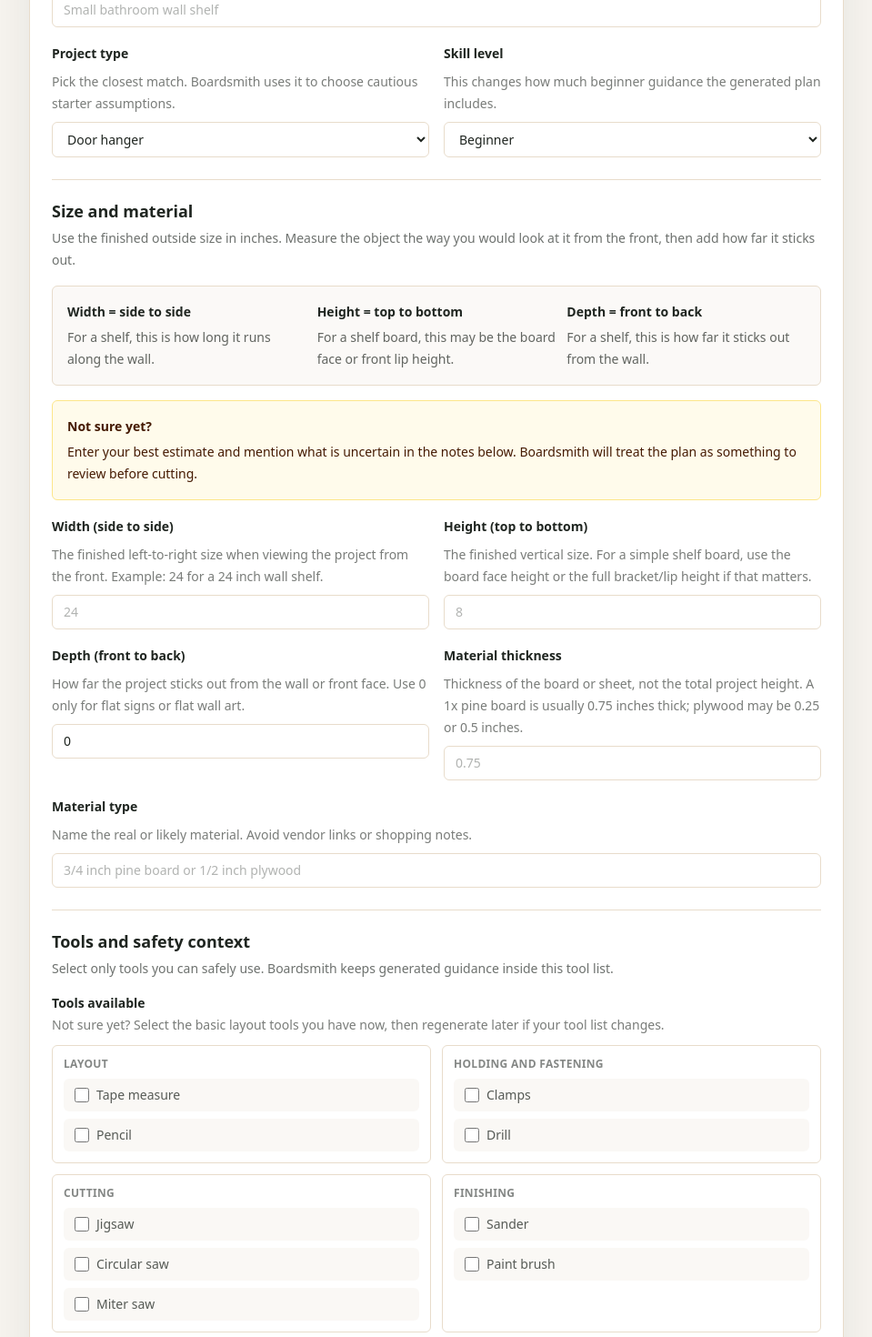
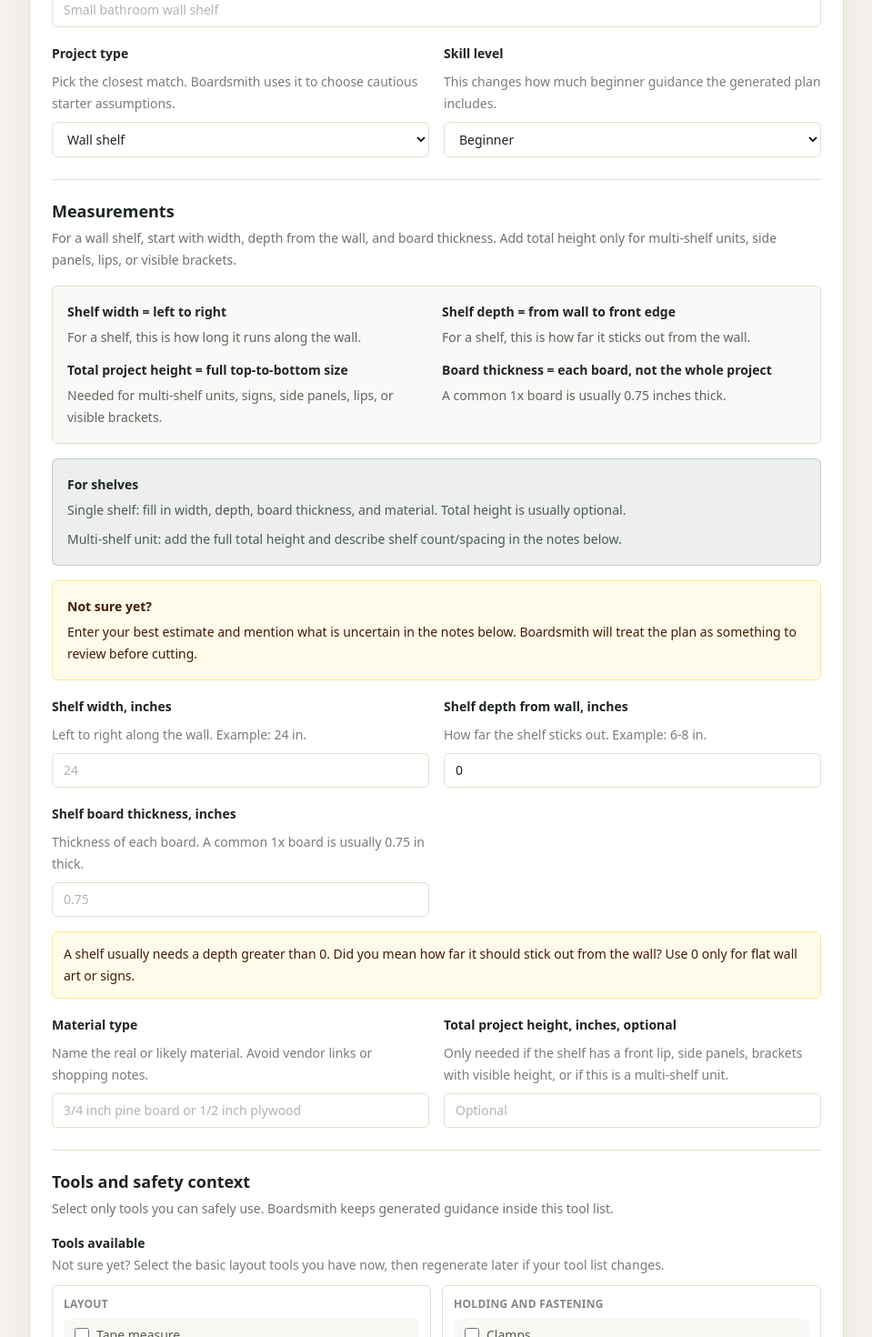
Before and after one commit to byonk19-svg/Boardsmith, a Next.js app: page /projects/new in a window 1280 px wide. Shown: the part 840-2310 px from the top of the page at 91% size, without its empty margins (160-1119 px from the left). Built offline with nearby package versions, Linux system fonts and the light colour scheme.

Commit message:
Clarify wall shelf measurements

```diff
--- a/app/projects/new/page.tsx
+++ b/app/projects/new/page.tsx
@@ -2,11 +2,13 @@ import { cookies } from "next/headers";
 import Link from "next/link";
 import { findProjectIntakeExample, projectIntakeExamples } from "@/lib/projects/intake-examples";
 import { decodeProjectIntakeDraft, projectIntakeDraftCookieName } from "@/lib/projects/intake-draft";
-import { projectTypeLabels, projectTypes, skillLevels, toolLabels, type ToolOption } from "@/lib/projects/types";
+import { projectTypeLabels, projectTypes, skillLevels, toolLabels, type ProjectType, type ToolOption } from "@/lib/projects/types";
+
+const intakeProjectTypes: ProjectType[] = ["simple_shelf", ...projectTypes.filter((type) => type !== "simple_shelf")];
 
 const intakeSections = [
   { id: "project-basics", label: "Basics", detail: "Name and template" },
-  { id: "size-material", label: "Size", detail: "Dimensions and material" },
+  { id: "size-material", label: "Measurements", detail: "Shelf size and boards" },
   { id: "tools-safety", label: "Tools", detail: "Safe equipment" },
   { id: "use-constraints", label: "Use", detail: "Location and cautions" },
 ] as const;
@@ -19,9 +21,10 @@ const toolGroups = [
 ] satisfies readonly { label: string; tools: readonly ToolOption[] }[];
 
 const measurementGuide = [
-  { label: "Width", cue: "side to side", example: "For a shelf, this is how long it runs along the wall." },
-  { label: "Height", cue: "top to bottom", example: "For a shelf board, this may be the board face or front lip height." },
-  { label: "Depth", cue: "front to back", example: "For a shelf, this is how far it sticks out from the wall." },
+  { label: "Shelf width", cue: "left to right", example: "For a shelf, this is how long it runs along the wall." },
+  { label: "Shelf depth", cue: "from wall to front edge", example: "For a shelf, this is how far it sticks out from the wall." },
+  { label: "Total project height", cue: "full top-to-bottom size", example: "Needed for multi-shelf units, signs, side panels, lips, or visible brackets." },
+  { label: "Board thickness", cue: "each board, not the whole project", example: "A common 1x board is usually 0.75 inches thick." },
 ] as const;
 
 export default async function NewProjectPage({ searchParams }: { searchParams?: Promise<{ error?: string; example?: string }> }) {
@@ -33,6 +36,9 @@ export default async function NewProjectPage({ searchParams }: { searchParams?:
   const starterLoaded = !draft && selectedExample;
   const unknownExample = typeof params.example === "string" && params.example.length > 0 && !selectedExample;
   const starterChooserOpen = Boolean(starterLoaded) || unknownExample;
+  const selectedProjectType = formValues?.project_type === "" || !formValues?.project_type ? "simple_shelf" : formValues.project_type;
+  const currentDepthValue = formValues ? formValues.depth_inches : "0";
+  const showShelfDepthWarning = selectedProjectType === "simple_shelf" && Number(currentDepthValue) === 0;
 
   return (
     <div className="mx-auto max-w-4xl space-y-6">
@@ -133,10 +139,10 @@ export default async function NewProjectPage({ searchParams }: { searchParams?:
       </section>
 
       <form id="project-intake-form" action="/projects/create" method="post" className="space-y-6 rounded-lg border border-sawdust bg-white p-6 shadow-soft">
-        <div className="sticky top-3 z-10 rounded-md border border-sawdust bg-white/95 p-3">
+        <div className="rounded-md border border-sawdust bg-white p-3">
           <div className="flex flex-col gap-3 sm:flex-row sm:items-center sm:justify-between">
             <p className="max-w-xl text-sm leading-6 text-ink/70">
-              Fill basics, size, tools, and use details. Save when the intake is accurate enough to review.
+              Fill basics, measurements, tools, and use details. Save when the intake is accurate enough to review.
             </p>
             <button type="submit" className="w-fit rounded-md bg-moss px-4 py-2 text-sm font-semibold text-white hover:bg-moss/90">
               Save project intake
@@ -155,8 +161,8 @@ export default async function NewProjectPage({ searchParams }: { searchParams?:
 
           <div className="grid gap-4 sm:grid-cols-2">
             <Field label="Project type" help="Pick the closest match. Boardsmith uses it to choose cautious starter assumptions.">
-              <select name="project_type" required className="input" defaultValue={formValues?.project_type === "" ? undefined : formValues?.project_type}>
-                {projectTypes.map((type) => (
+              <select name="project_type" required className="input" defaultValue={selectedProjectType}>
+                {intakeProjectTypes.map((type) => (
                   <option key={type} value={type}>
                     {projectTypeLabels[type]}
                   </option>
@@ -178,13 +184,14 @@ export default async function NewProjectPage({ searchParams }: { searchParams?:
 
         <section id="size-material" className="scroll-mt-24 space-y-4 border-t border-sawdust pt-5">
           <div>
-            <h2 className="text-lg font-semibold text-ink">Size and material</h2>
+            <h2 className="text-lg font-semibold text-ink">Measurements</h2>
             <p className="mt-1 text-sm leading-6 text-ink/65">
-              Use the finished outside size in inches. Measure the object the way you would look at it from the front, then add how far it sticks out.
+              For a wall shelf, start with width, depth from the wall, and board thickness. Add total height only for multi-shelf
+              units, side panels, lips, or visible brackets.
             </p>
           </div>
 
-          <div className="grid gap-3 rounded-md border border-sawdust bg-shop/50 p-4 text-sm leading-6 text-ink/70 sm:grid-cols-3">
+          <div className="grid gap-3 rounded-md border border-sawdust bg-shop/50 p-4 text-sm leading-6 text-ink/70 sm:grid-cols-2">
             {measurementGuide.map((item) => (
               <div key={item.label}>
                 <p className="font-semibold text-ink">
@@ -195,6 +202,16 @@ export default async function NewProjectPage({ searchParams }: { searchParams?:
             ))}
           </div>
 
+          <div className="rounded-md border border-moss/25 bg-moss/10 p-4 text-sm leading-6 text-ink/75">
+            <p className="font-semibold text-ink">For shelves</p>
+            <p className="mt-1">
+              Single shelf: fill in width, depth, board thickness, and material. Total height is usually optional.
+            </p>
+            <p className="mt-2">
+              Multi-shelf unit: add the full total height and describe shelf count/spacing in the notes below.
+            </p>
+          </div>
+
           <div className="rounded-md border border-amber-200 bg-amber-50 p-4 text-sm leading-6 text-amber-950">
             <p className="font-semibold">Not sure yet?</p>
             <p className="mt-1">
@@ -203,16 +220,13 @@ export default async function NewProjectPage({ searchParams }: { searchParams?:
           </div>
 
           <div className="grid gap-4 sm:grid-cols-2">
-            <Field label="Width (side to side)" help="The finished left-to-right size when viewing the project from the front. Example: 24 for a 24 inch wall shelf.">
+            <Field label="Shelf width, inches" help="Left to right along the wall. Example: 24 in.">
               <input name="width_inches" required type="number" min="0.1" max="240" step="any" className="input" placeholder="24" defaultValue={formValues?.width_inches} />
             </Field>
-            <Field label="Height (top to bottom)" help="The finished vertical size. For a simple shelf board, use the board face height or the full bracket/lip height if that matters.">
-              <input name="height_inches" required type="number" min="0.1" max="240" step="any" className="input" placeholder="8" defaultValue={formValues?.height_inches} />
-            </Field>
-            <Field label="Depth (front to back)" help="How far the project sticks out from the wall or front face. Use 0 only for flat signs or flat wall art.">
+            <Field label="Shelf depth from wall, inches" help="How far the shelf sticks out. Example: 6-8 in.">
               <input name="depth_inches" required type="number" min="0" max="240" step="any" className="input" placeholder="6" defaultValue={formValues ? formValues.depth_inches : "0"} />
             </Field>
-            <Field label="Material thickness" help="Thickness of the board or sheet, not the total project height. A 1x pine board is usually 0.75 inches thick; plywood may be 0.25 or 0.5 inches.">
+            <Field label="Shelf board thickness, inches" help="Thickness of each board. A common 1x board is usually 0.75 in thick.">
               <input
                 name="material_thickness_inches"
                 required
@@ -227,6 +241,13 @@ export default async function NewProjectPage({ searchParams }: { searchParams?:
             </Field>
           </div>
 
+          {showShelfDepthWarning ? (
+            <p className="rounded-md border border-amber-200 bg-amber-50 p-3 text-sm leading-6 text-amber-950">
+              A shelf usually needs a depth greater than 0. Did you mean how far it should stick out from the wall? Use 0 only for flat wall art or signs.
+            </p>
+          ) : null}
+
+          <div className="grid gap-4 sm:grid-cols-2">
             <Field label="Material type" help="Name the real or likely material. Avoid vendor links or shopping notes.">
               <input
                 name="material_type"
@@ -237,6 +258,19 @@ export default async function NewProjectPage({ searchParams }: { searchParams?:
                 defaultValue={formValues?.material_type}
               />
             </Field>
+            <Field label="Total project height, inches, optional" help="Only needed if the shelf has a front lip, side panels, brackets with visible height, or if this is a multi-shelf unit.">
+              <input
+                name="height_inches"
+                type="number"
+                min="0.1"
+                max="240"
+                step="any"
+                className="input"
+                placeholder="Optional"
+                defaultValue={formValues?.height_inches}
+              />
+            </Field>
+          </div>
         </section>
 
         <section id="tools-safety" className="scroll-mt-24 space-y-4 border-t border-sawdust pt-5">
@@ -278,23 +312,23 @@ export default async function NewProjectPage({ searchParams }: { searchParams?:
             <p className="mt-1 text-sm leading-6 text-ink/65">This is where safety review gets better. Mention mounting, outdoor use, child-adjacent use, seating, climbing, or any load concern.</p>
           </div>
 
-          <Field label="Intended use" help="Describe where it will live, what it will hold, and what use should be excluded.">
+          <Field label="Intended use" help="Describe where it will live, what it will hold, and what use should be excluded. For shelves, include how many shelves or openings you want.">
             <textarea
               name="intended_use"
               required
               rows={4}
               className="input"
-              placeholder="Indoor bathroom shelf for light towels; wall-mounted into studs if possible; not for climbing or heavy storage."
+              placeholder="Indoor bathroom shelf for light towels; two shelves about 12-14 inches apart; wall-mounted into studs if possible; not for climbing or heavy storage."
               defaultValue={formValues?.intended_use}
             />
           </Field>
 
-          <Field label="Finish, location, and constraints" help="Add finish preference, indoor/outdoor exposure, mounting method, edge treatment, and anything you are unsure about.">
+          <Field label="Finish, location, and constraints" help="Add finish preference, indoor/outdoor exposure, mounting method, shelf spacing, edge treatment, and anything you are unsure about.">
             <textarea
               name="style_notes"
               rows={4}
               className="input"
-              placeholder="Painted white finish, rounded front corners, hidden brackets if possible, confirm final bracket size before cutting."
+              placeholder="Painted white finish, rounded front corners, hidden brackets if possible, shelf spacing can change after review, confirm final bracket size before cutting."
               defaultValue={formValues?.style_notes}
             />
           </Field>
--- a/lib/projects/types.ts
+++ b/lib/projects/types.ts
@@ -28,7 +28,7 @@ export const projectTypeLabels: Record<ProjectType, string> = {
   door_hanger: "Door hanger",
   layered_cutout: "Layered cutout",
   wood_sign: "Wood sign",
-  simple_shelf: "Simple shelf",
+  simple_shelf: "Wall shelf",
   planter_box: "Planter box",
 };
 
@@ -95,15 +95,22 @@ export type ProjectBuildLogInput = z.infer<typeof projectBuildLogSchema>;
 
 export function parseProjectFormData(formData: FormData): ProjectIntake {
   const getNumber = (name: string) => Number(formData.get(name));
+  const projectTypeValue = formData.get("project_type");
+  const materialThicknessInches = getNumber("material_thickness_inches");
+  const heightValue = formData.get("height_inches");
+  const heightInches =
+    projectTypeValue === "simple_shelf" && typeof heightValue === "string" && heightValue.trim() === ""
+      ? materialThicknessInches
+      : getNumber("height_inches");
 
   return projectIntakeSchema.parse({
     title: formData.get("title"),
-    project_type: formData.get("project_type"),
+    project_type: projectTypeValue,
     skill_level: formData.get("skill_level"),
     width_inches: getNumber("width_inches"),
-    height_inches: getNumber("height_inches"),
+    height_inches: heightInches,
     depth_inches: getNumber("depth_inches"),
-    material_thickness_inches: getNumber("material_thickness_inches"),
+    material_thickness_inches: materialThicknessInches,
     material_type: formData.get("material_type"),
     tools_available: formData.getAll("tools_available"),
     style_notes: formData.get("style_notes") ?? "",
```
Also changed, not shown: 1 other file (tests, documents, lock files or other folders). Lines whose indentation alone changed are shown as unchanged.
